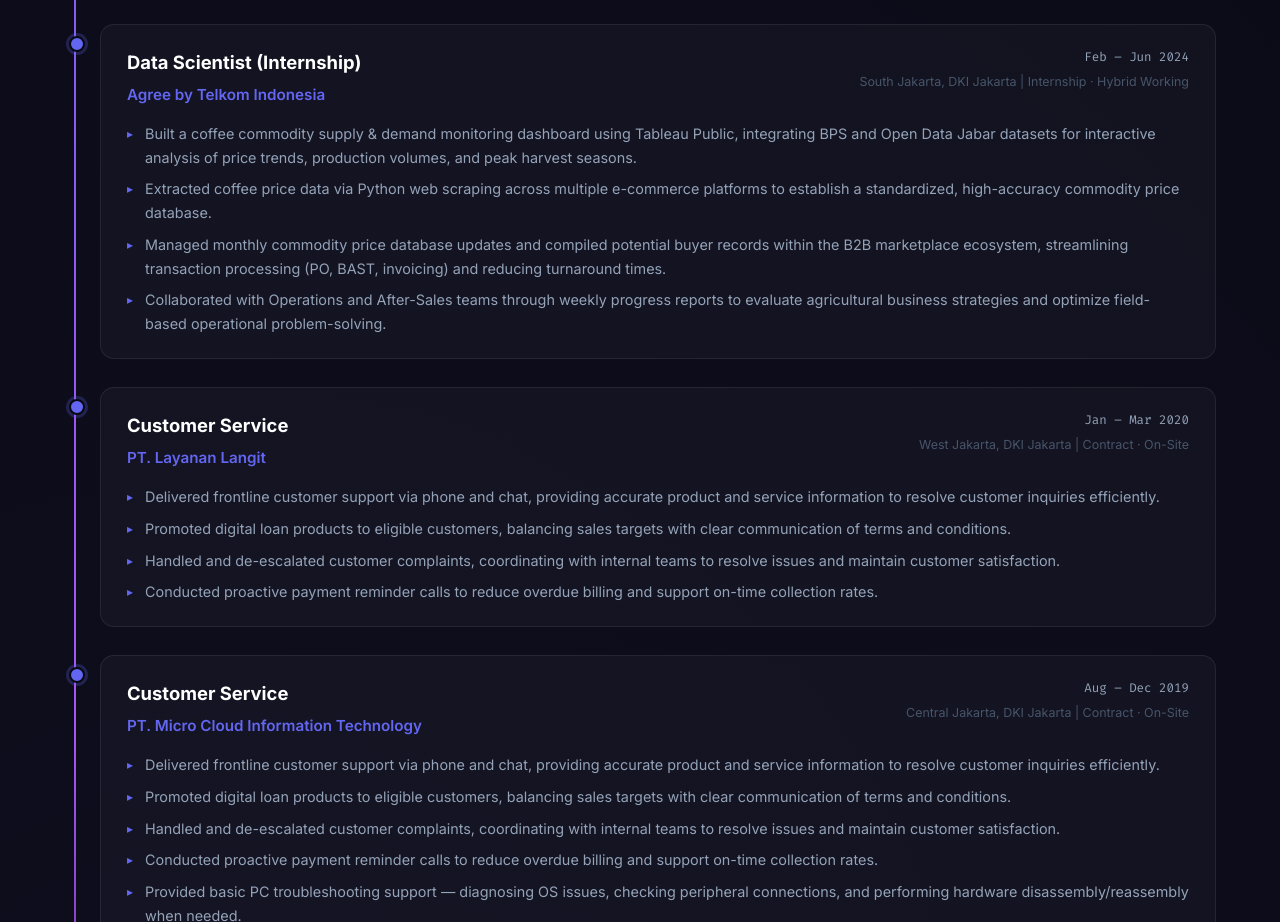
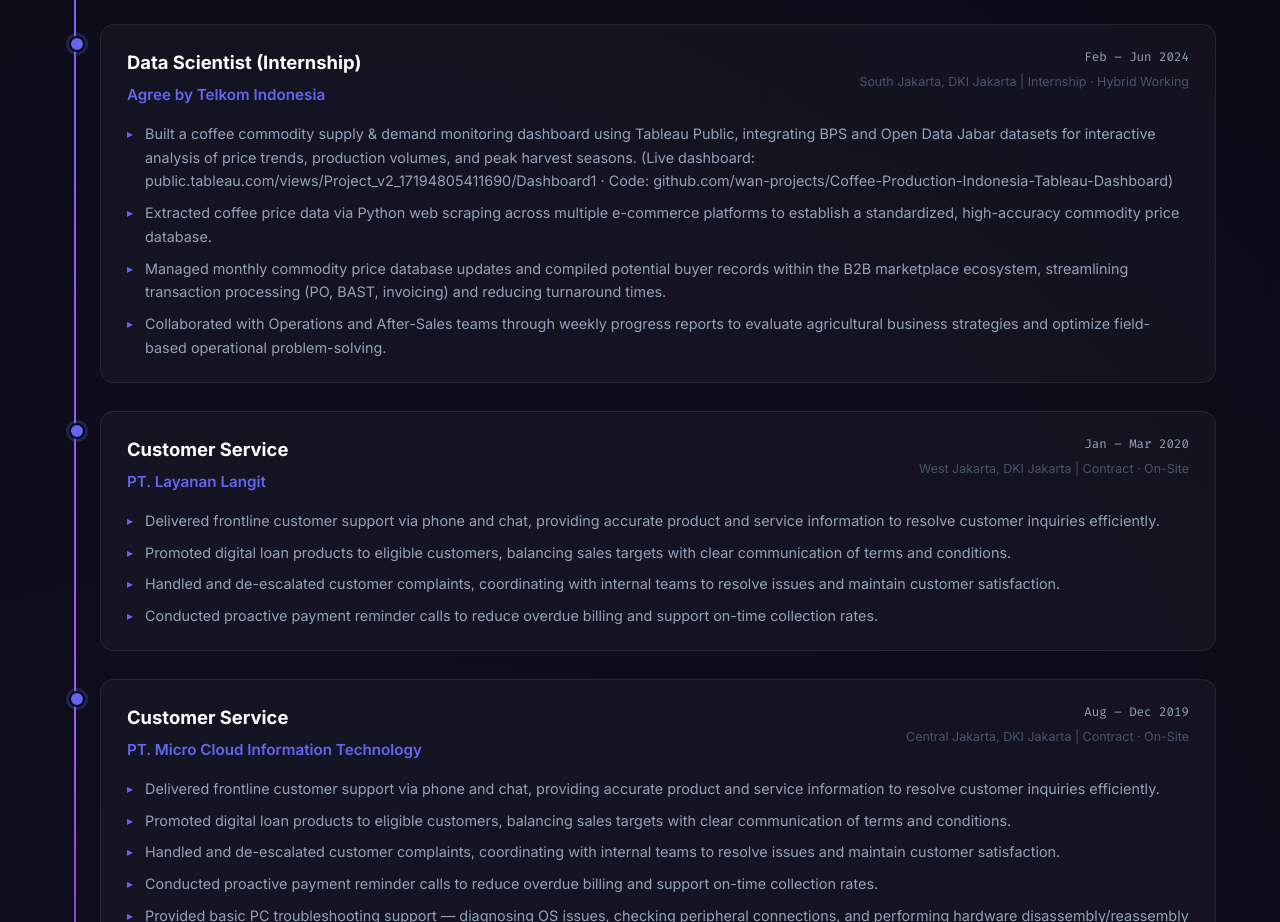
Before and after one commit to wan-projects/Web-Portofolio-Wawan, a React (Vite) app: page / in a window 1280 px wide. Shown: the part 3660-4582 px from the top of the page. Built offline with nearby package versions, Linux system fonts and the light colour scheme.

Commit message:
Update file: src/components/Experience.jsx - Section Agree: add link

```diff
--- a/src/components/Experience.jsx
+++ b/src/components/Experience.jsx
@@ -33,7 +33,7 @@
     location: "South Jakarta, DKI Jakarta | Internship · Hybrid Working",
     type: "work",
     points: [
-      "Built a coffee commodity supply & demand monitoring dashboard using Tableau Public, integrating BPS and Open Data Jabar datasets for interactive analysis of price trends, production volumes, and peak harvest seasons.",
+      "Built a coffee commodity supply & demand monitoring dashboard using Tableau Public, integrating BPS and Open Data Jabar datasets for interactive analysis of price trends, production volumes, and peak harvest seasons. (Live dashboard: public.tableau.com/views/Project_v2_17194805411690/Dashboard1 · Code: github.com/wan-projects/Coffee-Production-Indonesia-Tableau-Dashboard)",
       "Extracted coffee price data via Python web scraping across multiple e-commerce platforms to establish a standardized, high-accuracy commodity price database.",
       "Managed monthly commodity price database updates and compiled potential buyer records within the B2B marketplace ecosystem, streamlining transaction processing (PO, BAST, invoicing) and reducing turnaround times.",
       "Collaborated with Operations and After-Sales teams through weekly progress reports to evaluate agricultural business strategies and optimize field-based operational problem-solving.",
```
